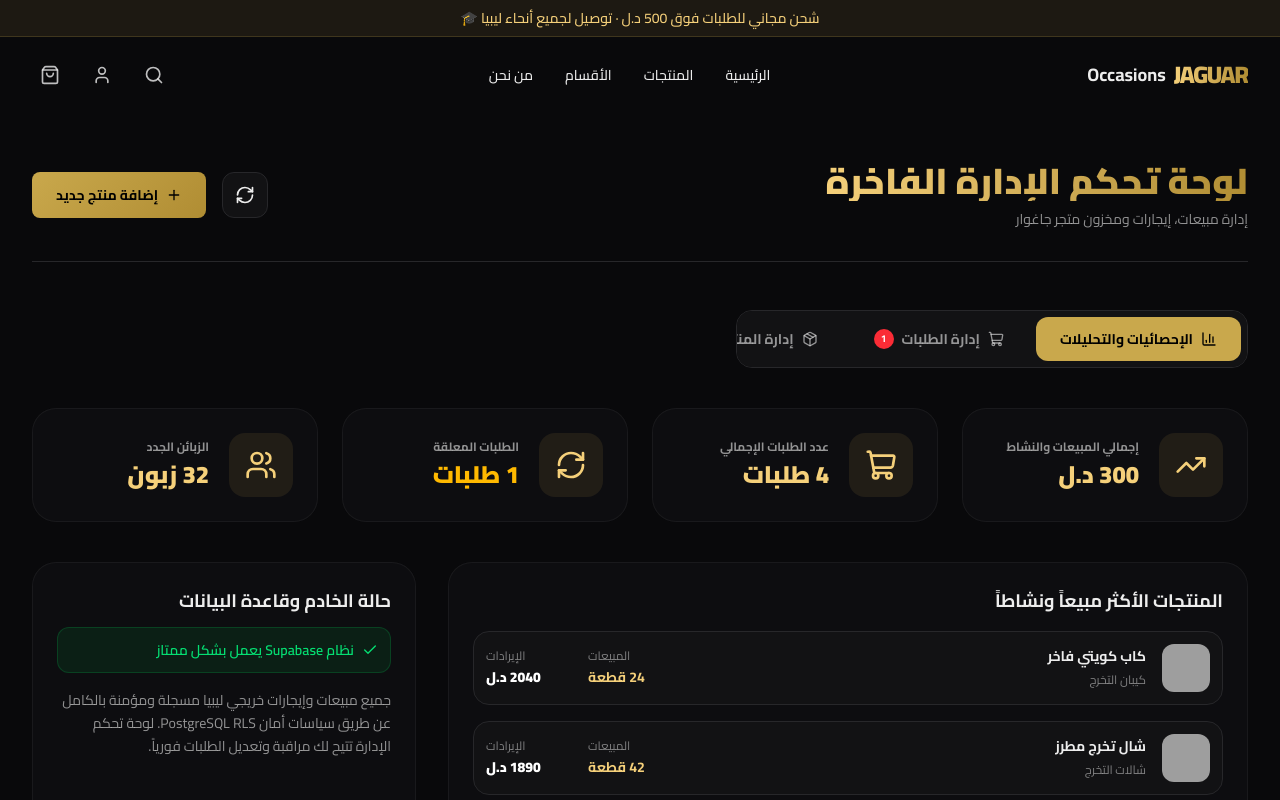
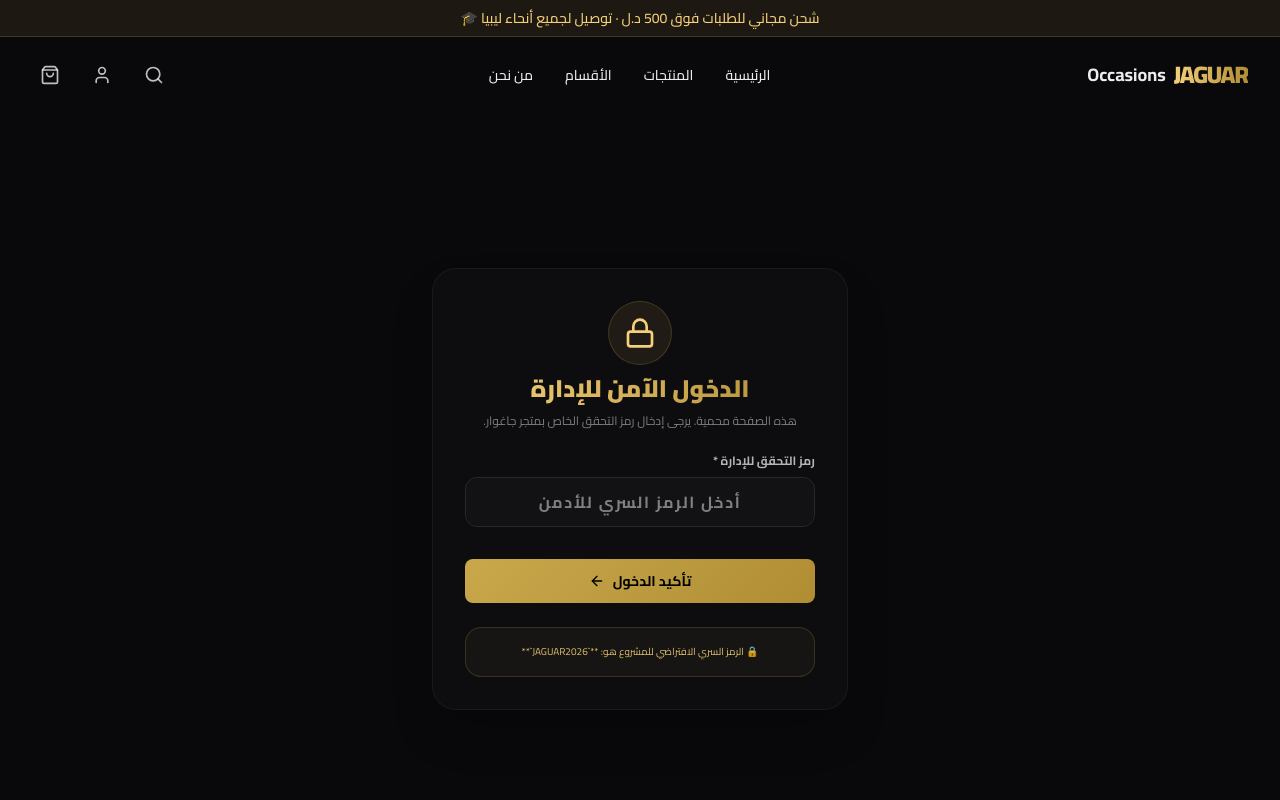
Before and after one commit to tahacabello/jaguar-occasions, a Next.js app: page /admin in a window 1280 px wide. Shown: the top 800 px of the page. Built offline with nearby package versions, Linux system fonts and the light colour scheme; grey boxes are pictures that could not be loaded.

Commit message:
Enterprise Deploy: upload src/app/admin/page.tsx to root

```diff
--- a/src/app/admin/page.tsx
+++ b/src/app/admin/page.tsx
@@ -3,7 +3,7 @@
 import { useState, useEffect } from "react";
 import { Header } from "@/components/layout/Header";
 import { Footer } from "@/components/layout/Footer";
-import { BarChart3, ShoppingCart, Package, Users, TrendingUp, Search, Eye, Edit3, Trash2, Plus, Check, RefreshCw } from "lucide-react";
+import { BarChart3, ShoppingCart, Package, Users, TrendingUp, Search, Eye, Edit3, Trash2, Plus, Check, RefreshCw, Lock, ArrowRight } from "lucide-react";
 import Image from "next/image";
 
 // Mock products state for inventory management
@@ -23,14 +23,25 @@
 ];
 
 export default function AdminDashboard() {
+  const [isAuthenticated, setIsAuthenticated] = useState(false);
+  const [accessCode, setAccessCode] = useState("");
+  const [authError, setAuthError] = useState("");
+
   const [activeTab, setActiveTab] = useState<"analytics" | "orders" | "inventory">("analytics");
-
-  // Dynamic lists
   const [orders, setOrders] = useState(initialOrders);
   const [products, setProducts] = useState(initialProducts);
 
-  // Load any simulated checkout orders from localStorage
+  // Check auth session on mount
   useEffect(() => {
+    const sessionAuth = sessionStorage.getItem("jaguar_admin_auth");
+    if (sessionAuth === "true") {
+      setIsAuthenticated(true);
+    }
+  }, []);
+
+  // Load simulated checkout orders from localStorage
+  useEffect(() => {
+    if (!isAuthenticated) return;
     try {
       const keys = Object.keys(localStorage);
       const simulatedOrders = keys
@@ -49,9 +60,7 @@
         });
 
       if (simulatedOrders.length > 0) {
-        // Prepend simulated orders to default list
         setOrders((prev) => {
-          // filter out duplicates
           const filteredPrev = prev.filter(p => !simulatedOrders.some(s => s.id === p.id));
           return [...simulatedOrders, ...filteredPrev];
         });
@@ -59,7 +68,7 @@
     } catch (e) {
       console.error("Error loading simulated orders in Admin panel:", e);
     }
-  }, []);
+  }, [isAuthenticated]);
 
   // Inventory forms state
   const [newProductName, setNewProductName] = useState("");
@@ -67,6 +76,25 @@
   const [newProductPriceRent, setNewProductPriceRent] = useState("");
   const [newProductCategory, setNewProductCategory] = useState("كيبان التخرج");
   const [showAddForm, setShowAddForm] = useState(false);
+
+  // Authenticate Admin
+  const handleAuthSubmit = (e: React.FormEvent) => {
+    e.preventDefault();
+    // Default premium secure admin password
+    if (accessCode === "JAGUAR2026") {
+      setIsAuthenticated(true);
+      sessionStorage.setItem("jaguar_admin_auth", "true");
+      setAuthError("");
+    } else {
+      setAuthError("رمز التحقق غير صحيح، يرجى المحاولة مجدداً.");
+    }
+  };
+
+  // Logout admin
+  const handleLogout = () => {
+    setIsAuthenticated(false);
+    sessionStorage.removeItem("jaguar_admin_auth");
+  };
 
   // Handle order status update
   const handleUpdateOrderStatus = (orderId: string, newStatus: string) => {
@@ -77,7 +105,7 @@
     );
   };
 
-  // Handle adding new product to list
+  // Handle adding new product
   const handleAddProduct = (e: React.FormEvent) => {
     e.preventDefault();
     if (!newProductName || !newProductPriceSale || !newProductPriceRent) return;
@@ -104,11 +132,8 @@
   const handleToggleProductStatus = (productId: string) => {
     setProducts((prev) =>
       prev.map((p) => {
-        if (p.id === productId) {
-          const nextStatus = p.status === "متوفر" ? "محجوز" : p.status === "محجوز" ? "غير متوفر" : "متوفر";
-          return { ...p, status: nextStatus };
-        }
-        return p;
+        const nextStatus = p.status === "متوفر" ? "محجوز" : p.status === "محجوز" ? "غير متوفر" : "متوفر";
+        return p.id === productId ? { ...p, status: nextStatus } : p;
       })
     );
   };
@@ -125,10 +150,70 @@
 
   const pendingCount = orders.filter(o => o.status === "pending").length;
 
+  // Render Login Lock Screen if not authenticated
+  if (!isAuthenticated) {
+    return (
+      <>
+        <Header />
+        <main className="min-h-screen bg-background flex items-center justify-center pt-12 pb-24 text-right">
+          <div className="container mx-auto px-4 max-w-md">
+            <div className="glass p-8 rounded-3xl border border-border shadow-2xl space-y-6">
+
+              <div className="text-center space-y-2">
+                <div className="inline-flex items-center justify-center w-16 h-16 bg-primary/10 text-primary-light rounded-full border border-primary/20 mb-2">
+                  <Lock className="w-8 h-8" />
+                </div>
+                <h1 className="text-2xl font-black bg-gradient-to-r from-primary-light to-primary-dark bg-clip-text text-transparent">
+                  الدخول الآمن للإدارة
+                </h1>
+                <p className="text-foreground/50 text-xs">
+                  هذه الصفحة محمية. يرجى إدخال رمز التحقق الخاص بمتجر جاغوار.
+                </p>
+              </div>
+
+              <form onSubmit={handleAuthSubmit} className="space-y-4">
+                <div className="space-y-2">
+                  <label className="block text-xs font-bold text-foreground/75">رمز التحقق للإدارة *</label>
+                  <input
+                    type="password"
+                    required
+                    value={accessCode}
+                    onChange={(e) => setAccessCode(e.target.value)}
+                    placeholder="أدخل الرمز السري للأدمن"
+                    className="w-full px-4 py-3 rounded-xl border border-border bg-surface hover:border-primary-light/35 focus:border-primary focus:outline-none transition-colors font-bold text-center tracking-widest"
+                  />
+                </div>
+
+                {authError && (
+                  <p className="text-xs text-red-400 font-bold text-center mt-2">{authError}</p>
+                )}
+
+                <button
+                  type="submit"
+                  className="w-full btn-premium py-3.5 font-black text-sm flex items-center justify-center gap-2 mt-4"
+                >
+                  تأكيد الدخول
+                  <ArrowRight className="w-4 h-4 rotate-180" />
+                </button>
+              </form>
+
+              <div className="bg-primary/5 rounded-2xl p-4 border border-primary/20 text-[10px] leading-relaxed text-primary-light/90 text-center">
+                🔒 الرمز السري الافتراضي للمشروع هو: **`JAGUAR2026`**
+              </div>
+
+            </div>
+          </div>
+        </main>
+        <Footer />
+      </>
+    );
+  }
+
+  // Render Dashboard if authenticated
   return (
     <>
       <Header />
-      <main className="min-h-screen bg-background pt-12 pb-24 text-right">
+      <main className="min-h-screen bg-background pt-12 pb-24 text-right animate-fadeIn">
         <div className="container mx-auto px-4 lg:px-8">
 
           {/* Dashboard Header */}
@@ -141,7 +226,7 @@
             </div>
 
             {/* Quick action buttons */}
-            <div className="flex gap-4">
+            <div className="flex gap-4 items-center">
               <button onClick={() => window.location.reload()} className="p-3 bg-surface hover:bg-surface-hover rounded-xl border border-border hover:border-primary/50 text-foreground transition-all duration-300">
                 <RefreshCw className="w-5 h-5" />
               </button>
@@ -154,6 +239,12 @@
               >
                 <Plus className="w-4 h-4" />
                 إضافة منتج جديد
+              </button>
+              <button
+                onClick={handleLogout}
+                className="px-4 py-3 rounded-xl border border-red-500/25 bg-red-500/5 hover:bg-red-500/10 text-red-400 text-xs font-bold transition-all duration-300"
+              >
+                تسجيل الخروج الآمن
               </button>
             </div>
           </div>
@@ -253,7 +344,7 @@
 
                 </div>
 
-                {/* Additional Charts Mock or Activity logs */}
+                {/* Additional Charts Mock */}
                 <div className="grid grid-cols-1 lg:grid-cols-3 gap-8">
                   {/* Left: Top selling products */}
                   <div className="glass p-6 rounded-3xl border border-border lg:col-span-2 space-y-4">
@@ -485,9 +576,9 @@
                           <button
                             onClick={() => handleToggleProductStatus(p.id)}
                             className={`px-3 py-1 rounded-full text-xs font-bold transition-all border ${
-                              p.status === "متوفر" ? "bg-green-500/10 text-green-400 border-green-500/20" :
-                              p.status === "محجوز" ? "bg-amber-500/10 text-amber-400 border-amber-500/20" :
-                              "bg-red-500/10 text-red-400 border-red-500/20"
+                              p.status === "متوفر" ? "bg-green-500/10 text-green-400" :
+                              p.status === "محجوز" ? "bg-amber-500/10 text-amber-400" :
+                              "bg-red-500/10 text-red-400"
                             }`}
                           >
                             {p.status}
```
